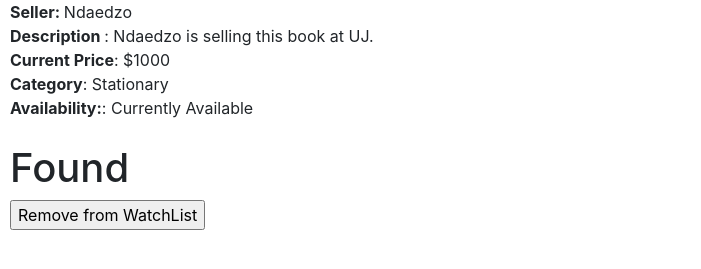
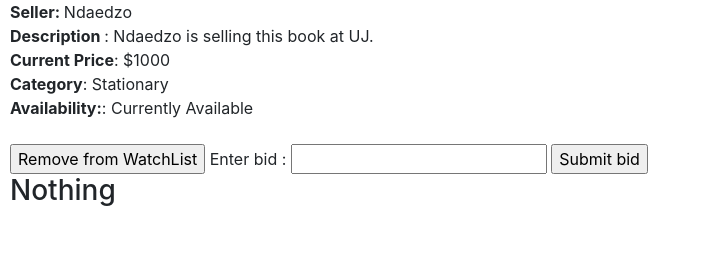
Before and after one commit to Ndae777/WebDevelopmentPractice, a Django app: page /listing_page/1 in a window 1280 px wide. Shown: the part 230-499 px from the top of the page, without its empty margins (0-701 px from the left). Run offline with Django 3.2, Linux system fonts and the light colour scheme; a user stored in the database is signed in; data comes from the database, SQL or seed files in the repository; both versions use the stored data as it was after the commit; some libraries are stand-ins or nearby versions.

Commit message:
Fix Watchlist logic and add Bid specifications

```diff
--- a/commerce/auctions/models.py
+++ b/commerce/auctions/models.py
@@ -37,4 +37,4 @@ class WatchList(models.Model):
     item = models.ForeignKey(Auction_listing,on_delete=models.CASCADE,related_name="watchlist_by" )
 
     def __str__(self):
-        return f"Watchlist [{self.id}] belongs to owner_id[{self.watchlist_owner}] for item_id [{self.item}]"
+        return f"Watchlist [{self.id}] : belongs to owner_{self.watchlist_owner} for Auction({self.item})"
--- a/commerce/auctions/templates/auctions/listing_page.html
+++ b/commerce/auctions/templates/auctions/listing_page.html
@@ -16,12 +16,15 @@
 <br>
 <form action="{% url 'listing_page' listing_id=listing_id %}" method="post">
     {% csrf_token %}
-    {% if auction_listing.item_name in watchlist %}
-    <h1>Found</h1>
-    <input type="submit" value="Remove from WatchList" >
+    {% if watchlist_present %}
+    <input type="submit" name="watchlist_act" value="Remove from WatchList" >
     {% else %}
-    <h1>Not Found</h1>
-    <input type="submit" value="Add to WatchList" >
+    <input type="submit" name="watchlist_act" value="Add to WatchList" >
     {% endif %}
+    Enter bid : <input type="number" name="bid">
+    <input type="submit" name="Bid_submit" value="Submit bid">
 </form>
+
+<h3>{{ success_message }}</h3>
+
 {% endblock %}
--- a/commerce/auctions/views.py
+++ b/commerce/auctions/views.py
@@ -101,15 +101,64 @@ def create_listing(request):
 def listing_page(request, listing_id):
 
     auction_listing = Auction_listing.objects.get(id=listing_id)
-    watchlist = WatchList.objects.filter(watchlist_owner = request.user )
-    watchlist_array = []
 
-    for item in watchlist:
-        watchlist_array.append(item.item.item_name) #populate a list with item_name from WatchList Array
+
+    watchlist_present = WatchList.objects.filter(
+        watchlist_owner = request.user,
+        item = auction_listing
+        ).exists() # returns true if the item and owner already in watchlist else false
+
+    response_message  = "Nothing" #  message to display for user feedback.
+
+    if request.method == "POST":
+
+        if "watchlist_act" in request.POST:
+            if request.POST["watchlist_act"] == "Add to WatchList":
+                watchlist_to_save = WatchList(
+                    watchlist_owner = request.user,
+                    item = auction_listing,
+                )
+
+                watchlist_to_save.save()
+                return HttpResponseRedirect(reverse('index'))
+
+            elif request.POST["watchlist_act"] == "Remove from WatchList":
+                watchlist_to_delete = WatchList.objects.get(
+                    watchlist_owner= request.user,
+                    item= auction_listing,
+                )
+
+                watchlist_to_delete.delete()
+                return HttpResponseRedirect(reverse('index'))
+
+        if "Bid_submit" in request.POST:
+
+        #dealing with bid logic
+            bid_amount = int(request.POST["bid"]) #fixed to convert it into a integer
+            highest_bid = auction_listing.start_bid
+            bids_on_the_item = Bid.objects.filter(item=auction_listing)
+
+            for all_bids in bids_on_the_item:
+                if all_bids.bid_amount > highest_bid :
+                    highest_bid = all_bids.bid_amount #highest bid saved here
+
+            if bid_amount > highest_bid:
+                bid_saving = Bid(
+                    bidder = request.user,
+                    item = auction_listing,
+                    bid_amount = bid_amount,
+                )
+
+                bid_saving.save()
+                response_message = "Bid Successful."
+            else:
+                response_message  = f"Bid Unsuccessful, Bid a higher amount than ${highest_bid}. Current Bid too low"
+
 
 
     return render(request, "auctions/listing_page.html", {
         "auction_listing" : auction_listing,
         "listing_id" : listing_id,
-        "watchlist" : watchlist_array
+        "watchlist_present" : watchlist_present,
+        "success_message" : response_message,
     })
```
Also changed, not shown: commerce/db.sqlite3.
